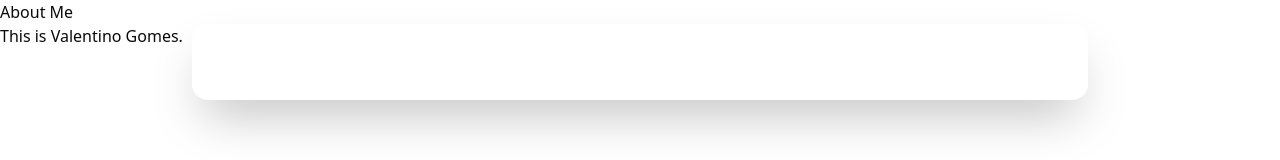
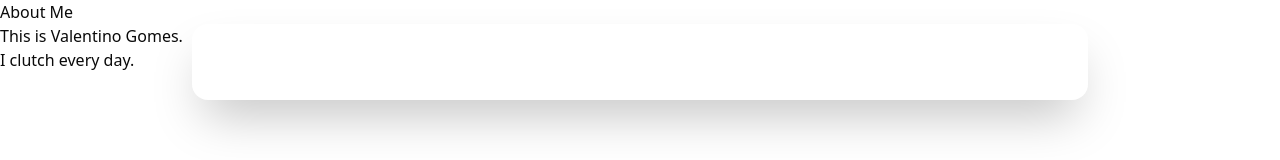
Before and after one commit to valentino0405/val_nextjs_portfolio, a Next.js app: page /about in a window 1280 px wide. Shown: the top 160 px of the page. Built offline with nearby package versions, Linux system fonts and the light colour scheme.

Commit message:
added a basic commit

```diff
--- a/src/app/about/page.tsx
+++ b/src/app/about/page.tsx
@@ -5,6 +5,7 @@ const About = () => {
     <div>
       <h1>About Me</h1>
       <p>This is Valentino Gomes.</p>
+      <p>I clutch every day.</p>
     </div>
   );
 }
```
